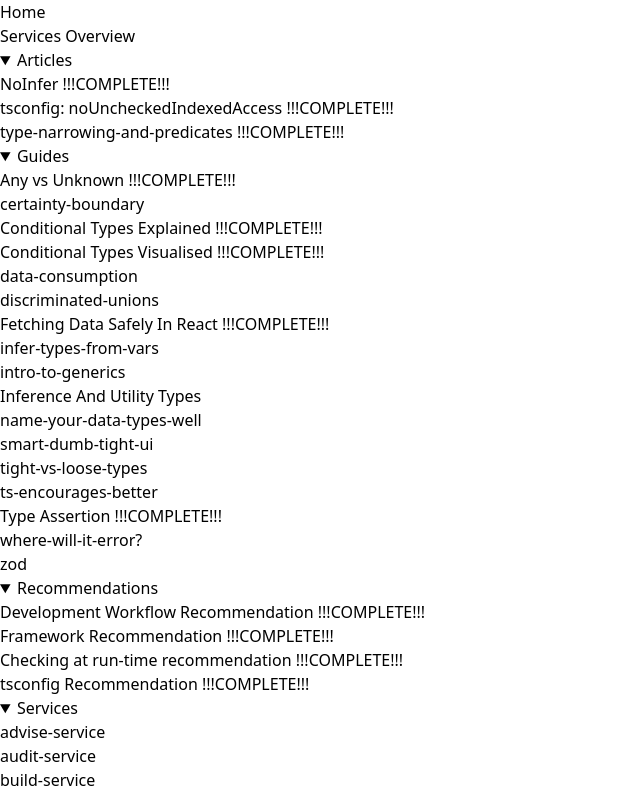
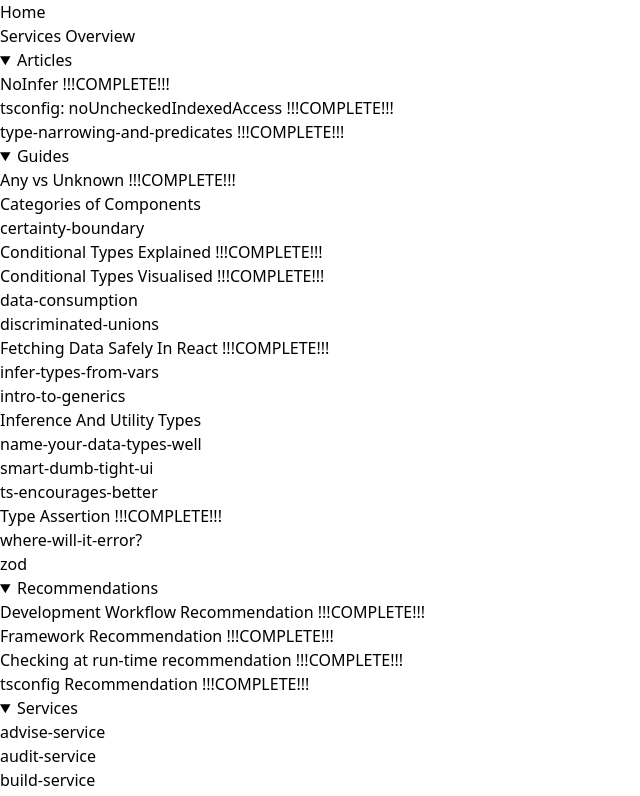
Before and after one commit to robMolloy/tsguru, a Next.js app: page / in a window 1280 px wide. Shown: the top 796 px of the page, without its empty margins (0-640 px from the left). Built offline with nearby package versions, Linux system fonts and the light colour scheme.

Commit message:
side menu update

```diff
--- a/src/modules/layout/SideMenu.tsx
+++ b/src/modules/layout/SideMenu.tsx
@@ -39,6 +39,7 @@ const linksMap: TLinksMap = [
     label: "Guides",
     links: [
       { type: "link", href: "/any-vs-unknown", label: "Any vs Unknown", c },
+      { type: "link", href: "/categories-of-components", label: "Categories of Components" },
       { type: "link", href: "/certainty-boundary", label: "certainty-boundary" },
       {
         type: "link",
@@ -65,7 +66,6 @@ const linksMap: TLinksMap = [
       { type: "link", href: "/inference-and-utility-types", label: "Inference And Utility Types" },
       { type: "link", href: "/name-your-data-types-well", label: "name-your-data-types-well" },
       { type: "link", href: "/smart-dumb-tight-ui", label: "smart-dumb-tight-ui" },
-      { type: "link", href: "/tight-vs-loose-types", label: "tight-vs-loose-types" },
       { type: "link", href: "/ts-encourages-better", label: "ts-encourages-better" },
       { type: "link", href: "/type-assertion", label: "Type Assertion", c },
       { type: "link", href: "/where-will-it-error", label: "where-will-it-error?" },
```
